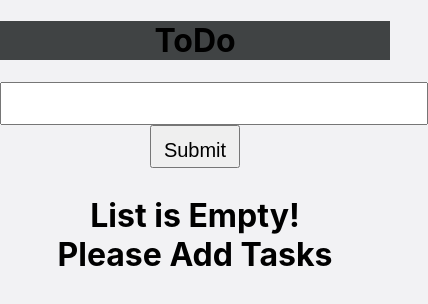
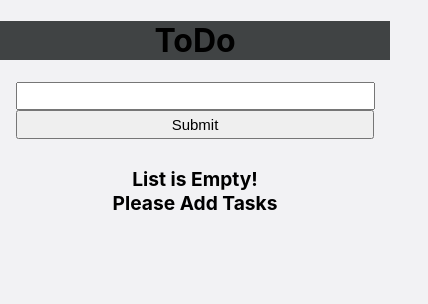
Before and after one commit to vishalparjapat10/ToDoApp, a React (Create React App) app: page / in a window 390 px wide. Shown: the top 304 px of the page, 428 px wide, since content can reach past the window. Built offline with nearby package versions, Linux system fonts and the light colour scheme.

Commit message:
:art: made responsive

```diff
--- a/package.json
+++ b/package.json
@@ -1,4 +1,5 @@
 {
+  "homepage": "https://vishalparjapat10.github.io/ToDoApp",
   "name": "todoapp",
   "version": "0.1.0",
   "private": true,
@@ -6,12 +7,15 @@
     "@testing-library/jest-dom": "^5.16.4",
     "@testing-library/react": "^13.3.0",
     "@testing-library/user-event": "^13.5.0",
+    "gh-pages": "^4.0.0",
     "react": "^18.2.0",
     "react-dom": "^18.2.0",
     "react-scripts": "5.0.1",
     "web-vitals": "^2.1.4"
   },
   "scripts": {
+    "predeploy": "npm run build",
+    "deploy": "gh-pages -d build",
     "start": "react-scripts start",
     "build": "react-scripts build",
     "test": "react-scripts test",
--- a/src/App.css
+++ b/src/App.css
@@ -92,3 +92,36 @@ body{
   background-color: #404344;
 
 }
+
+@media screen and
+(max-width:400px){
+  .todo-navbar{
+    width: 100%;
+
+  }
+  .submit-btn{
+    text-align: center;
+  }
+  .empty-head{
+    text-align: center;
+  }
+  .todo-input>input{
+    font-size: 1.2rem;
+    width: 90%;
+  }
+  .submit-btn{
+    font-size: 15px;
+    padding: 4px;
+    padding-bottom: 4px;
+    width: 92%;
+  }
+  .empty-head>h1{
+    font-size: 1.2rem;
+  }
+  .todo-list>button{
+    font-size: 15px;
+    margin-left: 11px;
+    width: 18%;
+  }
+
+}
--- a/src/Components/Todo.js
+++ b/src/Components/Todo.js
@@ -40,7 +40,10 @@ export default class
         <div className='todo-lists'>
             {
               this.state.tasks.length == 0 ?
-              <h1 style={{textAlign:"center"}}>List is Empty!<br></br>Please Add Tasks</h1>
+              <div className='empty-head'>
+                <h1 style={{textAlign:"center"}}>List is Empty!<br></br>Please Add Tasks</h1>
+              </div>
+
               :
                 this.state.tasks.map((taskObj) => (
                     <li key={taskObj.id} className='todo-list'>
```
Also changed, not shown: 1 other file (tests, documents, lock files or other folders).
